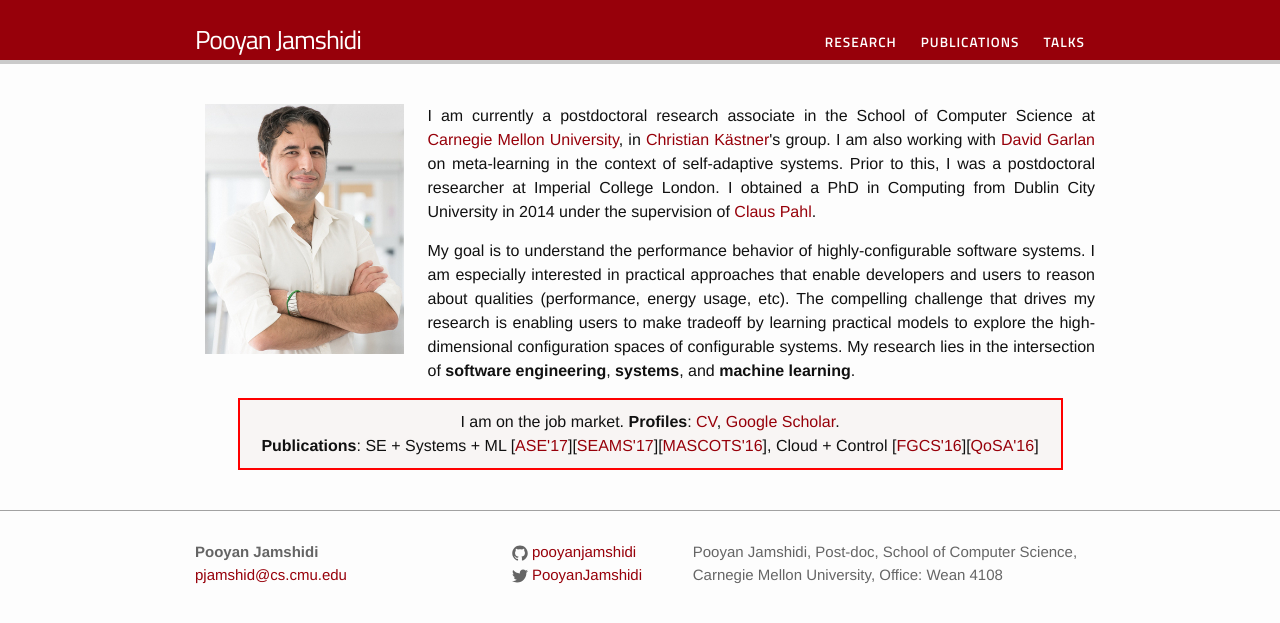
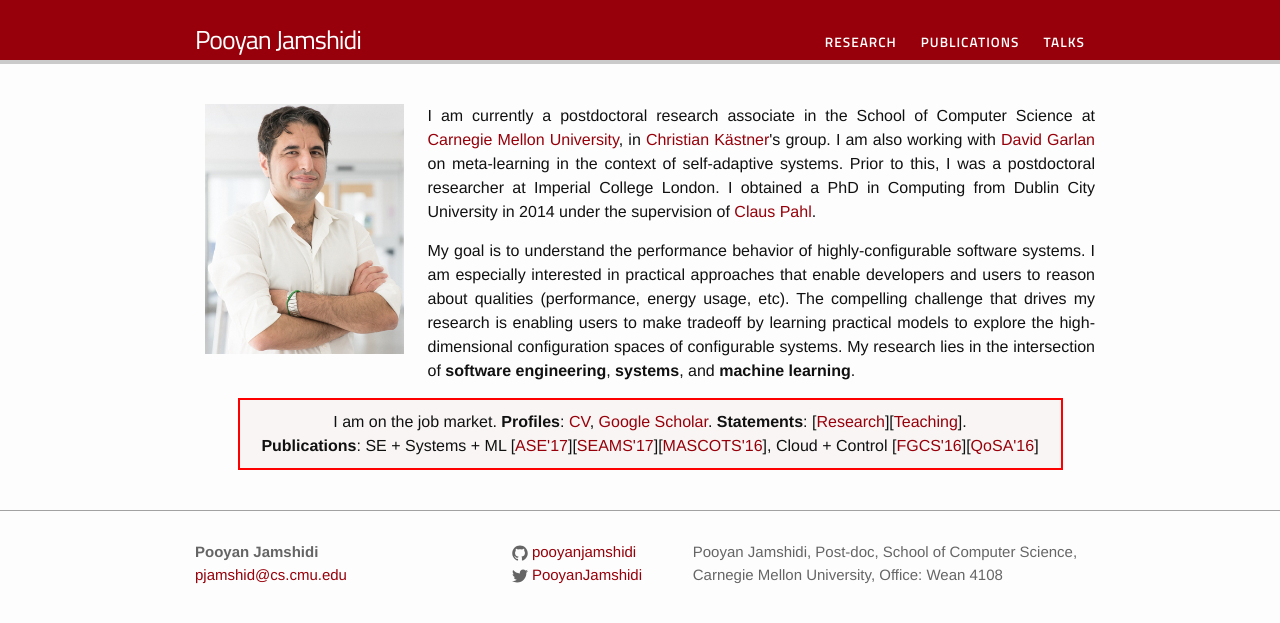
Before and after one commit to pooyanjamshidi/pooyanjamshidi.github.io, a Jekyll site: the page built from index.html, in a window 1280 px wide. Shown: the top 623 px of the page. Built offline with Jekyll 4.4.1, drawn with Linux system fonts in a browser that asks for light colours.

Commit message:
added statements

```diff
--- a/index.html
+++ b/index.html
@@ -23,7 +23,7 @@ layout: default
 
 	<div class="emph-border" align=justify>
     I am on the job market.
-    <b>Profiles</b>: <a href="{{ "/resources/cv/cv_pooyan_jamshidi.pdf" |  prepend: site.baseurl }}">CV</a>, <a href="http://scholar.google.com/citations?hl=en&user=Jre2RUQAAAAJ">Google Scholar</a>. <br />
+    <b>Profiles</b>: <a href="{{ "/resources/cv/cv_pooyan_jamshidi.pdf" |  prepend: site.baseurl }}">CV</a>, <a href="http://scholar.google.com/citations?hl=en&user=Jre2RUQAAAAJ">Google Scholar</a>. <b>Statements</b>: [<a href="{{ "/resources/statements/rs.pdf" |  prepend: site.baseurl }}">Research</a>][<a href="{{ "/resources/statements/ts.pdf" |  prepend: site.baseurl }}">Teaching</a>]. <br />
     <b>Publications</b>: SE + Systems + ML [<a href="https://arxiv.org/pdf/1709.02280">ASE'17</a>][<a href="https://arxiv.org/pdf/1704.00234">SEAMS'17</a>][<a href="https://arxiv.org/pdf/1606.06543">MASCOTS'16</a>], Cloud + Control [<a href="{{ "/resources/publications/FGCS16.pdf" |  prepend: site.baseurl }}">FGCS'16</a>][<a href="{{ "/resources/publications/QoSA16.pdf" |  prepend: site.baseurl }}">QoSA'16</a>]
     </div>
 </section>
```
Also changed, not shown: 3 other files.
